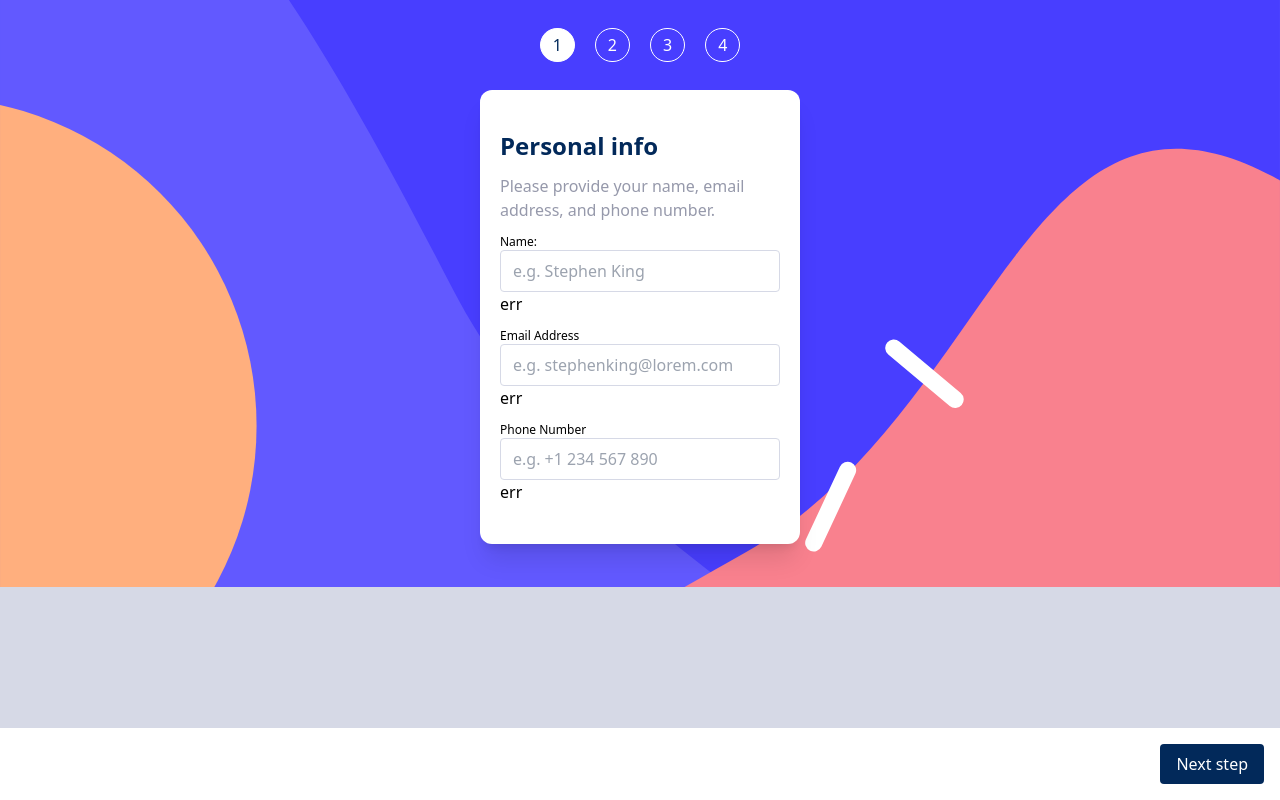
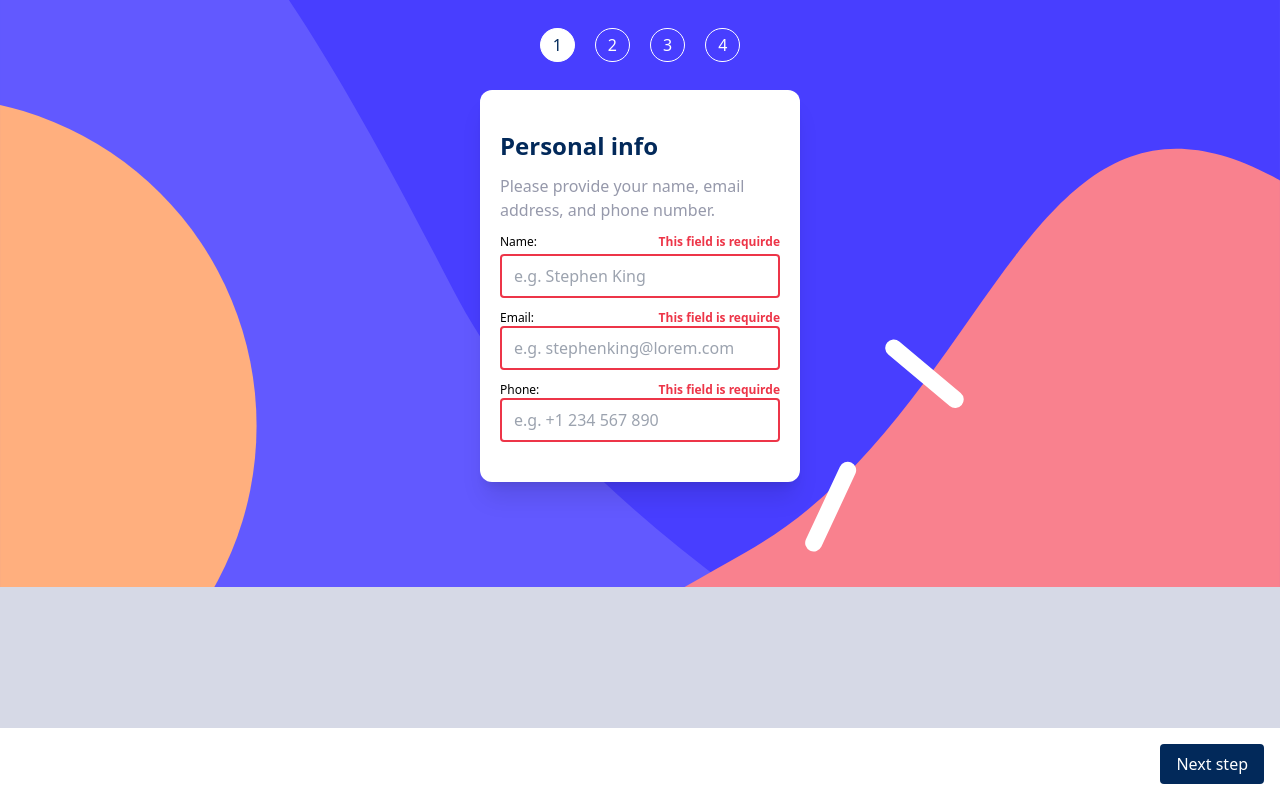
Before and after one commit to nolodkiki/multi-step-form, a React (Vite) app: page / in a window 1280 px wide. Both pictures are taken after a click on the button "Next step". Built offline with nearby package versions, Linux system fonts and the light colour scheme.

Commit message:
validateInput

```diff
--- a/src/App.jsx
+++ b/src/App.jsx
@@ -7,10 +7,8 @@ import Step2 from './components/Steps/Step2'
 import Step3 from './components/Steps/Step3'
 import Step4 from './components/Steps/Step4'
 import Step5 from './components/Steps/Step5'
-import { useDispatch, useSelector } from 'react-redux'
-import { FormProvider, useForm } from 'react-hook-form'
-import { decrementStep, incrementStep } from './Redux/slices/stepSlice'
-import { useEffect, useState } from 'react'
+import { useSelector } from 'react-redux'
+import { useState } from 'react'
 
 
 function App() {
@@ -28,7 +26,7 @@ function App() {
   return (
     <div className="App">
       <div className="h-screen w-screen bg-gray-200">
-        <div className='flex flex-col items-center justify-between h-screen '>
+        <div className='flex flex-col items-center justify-between h-screen sm: '>
           <div className='flex flex-col content-between w-full'>
             <img className='absolute left-1/2 -translate-x-1/2 z-0 w-full' src={bgMb} alt="" />
             <Header />
--- a/src/components/Steps/Step1.jsx
+++ b/src/components/Steps/Step1.jsx
@@ -2,7 +2,7 @@ import { useSelector } from 'react-redux'
 import style from './steps.module.css'
 
 
-const Step1 = ({nameValue, setNameValue, emailValue, setEmailValue, phoneValue, setPhoneValue}) => {
+const Step1 = ({ nameValue, setNameValue, emailValue, setEmailValue, phoneValue, setPhoneValue }) => {
     const count = useSelector((state) => state.personalInfo)
 
     return (
@@ -12,20 +12,26 @@ const Step1 = ({nameValue, setNameValue, emailValue, setEmailValue, phoneValue,
                 <div className="pb-3 text-gray-100">Please provide your name, email address, and phone number.</div>
                 <div className={style.flexColGap} >
                     <div className="nameInput">
-                        <div className="text-xs">Name:</div>
-                        <input  onChange={(e) => setNameValue(e.target.value)} className={style.inputForm} type="name" placeholder="e.g. Stephen King" value={nameValue} />
-                        {count.errors.name ? <p>err</p> : ''}
+                        <div className='flex justify-between items-center pb-1'>
+                            <div className="text-xs">Name:</div>
+                            {count.errors.name ? <p className='text-red text-xs font-bold'>This field is requirde</p> : ''}
+                        </div>
+                        <input onChange={(e) => setNameValue(e.target.value)} className={`w-full rounded border-2 border-solid  py-2 px-3 font-medium ${count.errors.name ? 'border-red' : 'border-gray-200'}`} type="text" placeholder="e.g. Stephen King" value={nameValue} />
                     </div>
                     <div className="EmailInput">
-                        <div className="name text-xs">Email Address</div>
-                        <input onChange={(e) => setEmailValue(e.target.value)} className={style.inputForm} type="email" placeholder="e.g. stephenking@lorem.com" value={emailValue} />
-                        {count.errors.email ? <p>err</p> : ''}
+                        <div className='flex justify-between items-center'>
+                            <div className="text-xs">Email:</div>
+                            {count.errors.email ? <p className='text-red text-xs font-bold'>This field is requirde</p> : ''}
+                        </div>
+                        <input onChange={(e) => setEmailValue(e.target.value)} className={`w-full rounded border-2 border-solid  py-2 px-3 font-medium ${count.errors.email ? 'border-red' : 'border-gray-200'}`} type="email" placeholder="e.g. stephenking@lorem.com" value={emailValue} />
 
                     </div>
                     <div className="PhoneInput">
-                        <div className="name text-xs">Phone Number</div>
-                        <input  onChange={(e) => setPhoneValue(e.target.value)} className={style.inputForm} type="number" placeholder="e.g. +1 234 567 890" value={phoneValue} />
-                        {count.errors.phone ? <p>err</p> : ''}
+                        <div className='flex justify-between items-center'>
+                            <div className="text-xs">Phone:</div>
+                            {count.errors.phone ? <p className='text-red text-xs font-bold'>This field is requirde</p> : ''}
+                        </div>
+                        <input onChange={(e) => setPhoneValue(e.target.value)} className={`w-full rounded border-2 border-solid  py-2 px-3 font-medium ${count.errors.phone ? 'border-red' : 'border-gray-200'}`} type="number" placeholder="e.g. +1 234 567 890" value={phoneValue} />
 
 
                     </div>
--- a/src/components/Steps/steps.module.css
+++ b/src/components/Steps/steps.module.css
@@ -4,6 +4,9 @@
 
 .inputForm {
     @apply w-full rounded border border-solid border-gray-200 py-2 px-3 font-medium
+}
+.inputFormError {
+    @apply border-red
 }
 
 .radioButton {
```
